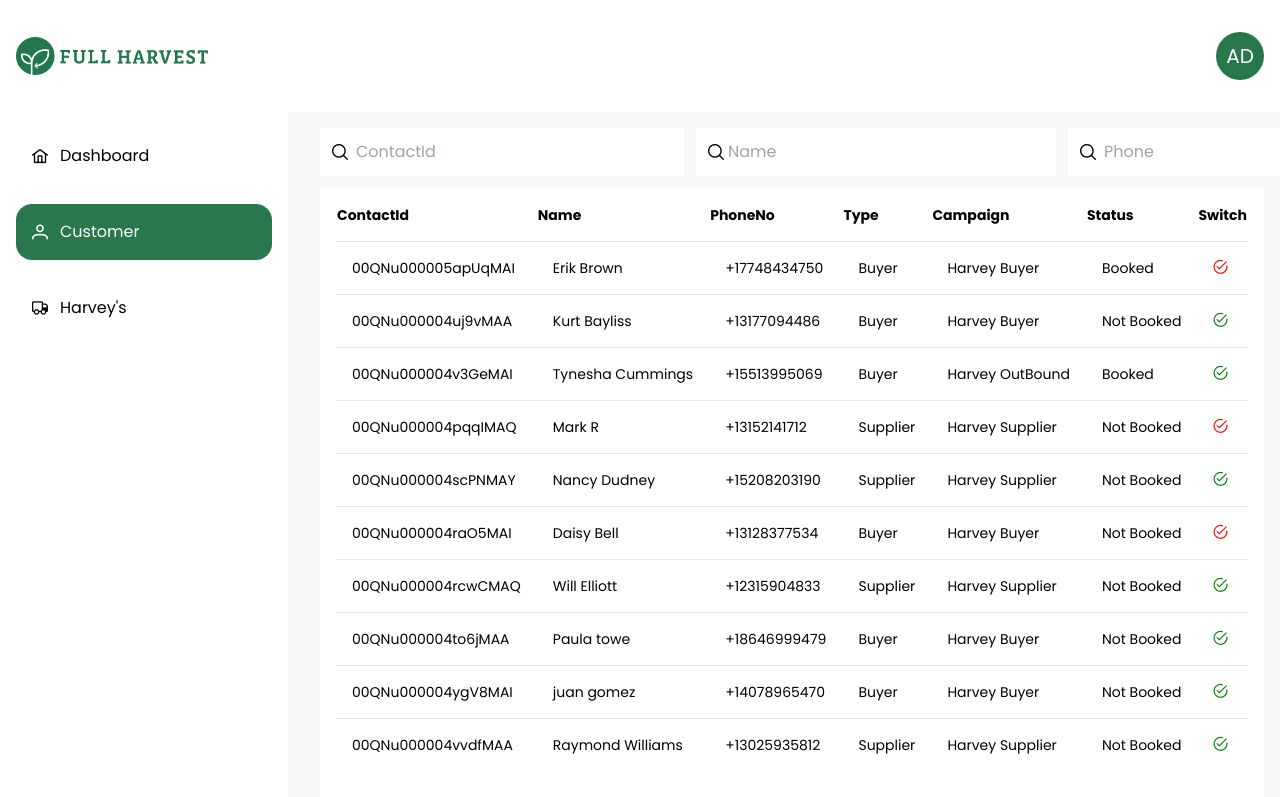
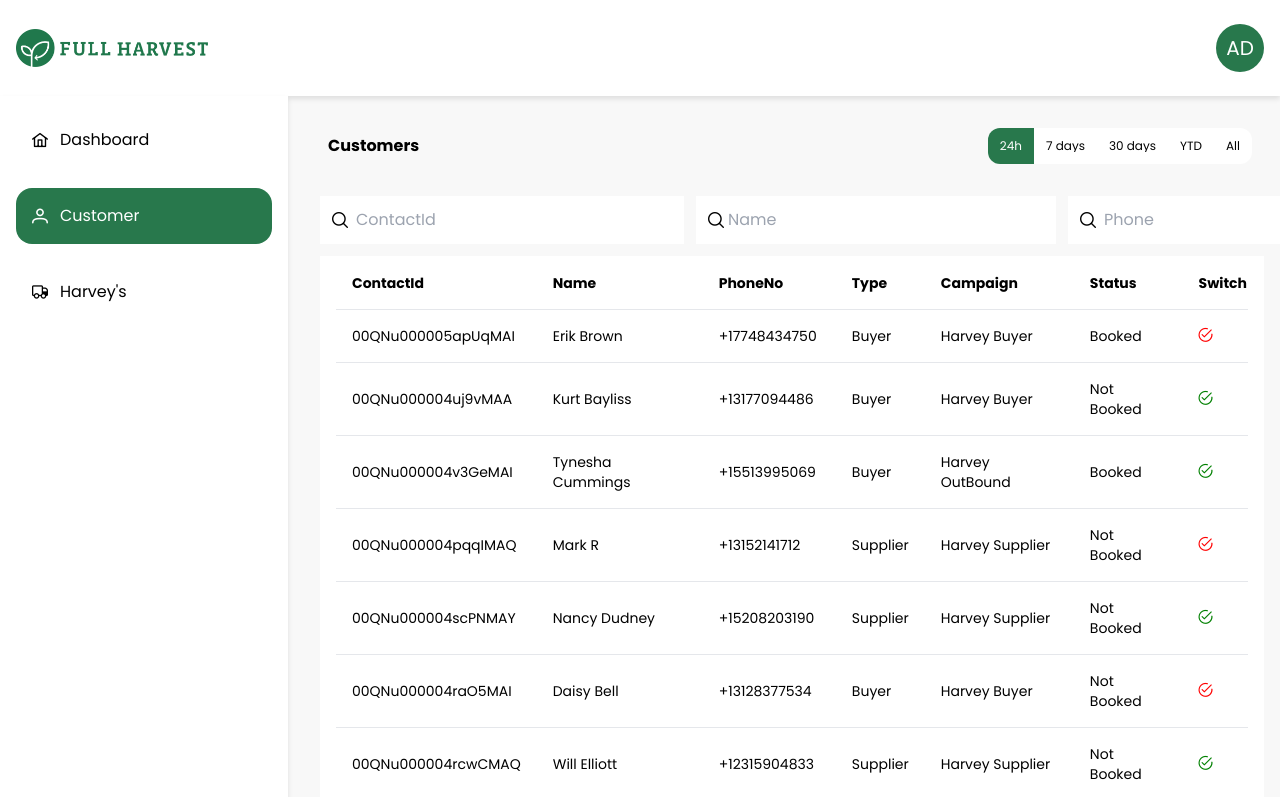
Before and after one commit to Devhamza-glitch/dashboard, a React (Vite) app: page /customer in a window 1280 px wide. Shown: the top 797 px of the page. Built offline with nearby package versions, Linux system fonts and the light colour scheme.

Commit message:
minor changes

```diff
--- a/src/components/customer/Customer.jsx
+++ b/src/components/customer/Customer.jsx
@@ -1,7 +1,33 @@
 import { DataTable } from "primereact/datatable";
 import { Column } from "primereact/column";
 import { InputText } from "primereact/inputtext";
+import { TabMenu } from "primereact/tabmenu";
 import { useState } from "react";
+import styled from "styled-components";
+
+
+
+const items = [
+  { label: "24h" },
+  { label: "7 days" },
+  { label: "30 days" },
+  { label: "YTD" },
+  { label: "All" },
+];
+
+const CustomTabMenu = styled(TabMenu)`
+  background-color: transparent;
+  font-family: "Poppins";
+  font-size: 12px;
+  border-radius: 12px;
+
+  .p-tabmenuitem.p-highlight {
+    background-color: #28784c;
+    .p-menuitem-link {
+      color: #fff;
+    }
+  }
+`;
 
 function Customer() {
   const dummyData = [
@@ -495,6 +521,7 @@
   const [campaign, setCampaign] = useState("");
   const [status, setStatus] = useState("");
   const [gepeto, setGepeto] = useState("");
+    const [activeIndex, setActiveIndex] = useState(0);
 
 
   const nameBodyTemplate = (rowData) => {
@@ -522,6 +549,19 @@
   return (
     <div>
       {/* Search filters */}
+      <div className="mb-8 flex mr-3 pt-4 pl-2 items-center justify-between">
+      <h1 className="font-bold">Customers</h1>
+      <div className="flex flex-1 justify-end">
+        <CustomTabMenu
+          model={items}
+          activeIndex={activeIndex}
+          onTabChange={(e) => setActiveIndex(e.index)}
+          pt={{
+            menuitem: "p-3 bg-white",
+          }}
+        />
+      </div>
+    </div>
       <div className="mb-3 flex gap-3 ">
         <span className="flex items-center gap-2 bg-white p-3">
           <i className="pi pi-search" />
@@ -629,43 +669,43 @@
         className="border-t-[1px] border-gray-200 p-4"
         field="contactid"
         header="ContactId"
-        headerClassName="pb-4"
+        headerClassName="pb-4 pl-4"
       ></Column>
         <Column
           className="border-t-[1px] border-gray-200 p-4"
           body={nameBodyTemplate}
           header="Name"
-          headerClassName="pb-4"
+          headerClassName="pb-4 pl-4"
         ></Column>
         <Column
           className="border-t-[1px] border-gray-200 p-4"
           field="contact_phone"
           header="PhoneNo"
-          headerClassName="pb-4"
+          headerClassName="pb-4 pl-4"
         ></Column>
         <Column
           className="border-t-[1px] border-gray-200 p-4"
           field="type"
           header="Type"
-          headerClassName="pb-4"
+          headerClassName="pb-4 pl-4"
         ></Column>
         <Column
           className="border-t-[1px] border-gray-200 p-4"
           field={campaignBodyTemplate}
           header="Campaign"
-          headerClassName="pb-4"
+          headerClassName="pb-4 pl-4"
         ></Column>
         <Column
           className="border-t-[1px] border-gray-200 p-4"
           body = {statusBodyTemplate}
           header="Status"
-          headerClassName="pb-4"
+          headerClassName="pb-4 pl-4"
         ></Column>
         <Column
           className="border-t-[1px] border-gray-200 p-4"
           body ={switchBodyTemplate}
           header="Switch"
-          headerClassName="pb-4"
+          headerClassName="pb-4 pl-4"
         ></Column>
       </DataTable>
     </div>
--- a/src/components/db-home/DBHome.jsx
+++ b/src/components/db-home/DBHome.jsx
@@ -111,7 +111,7 @@
   }, []);
   return (
     <>
-      <div className="mb-8 flex mr-3 items-center justify-between">
+      <div className="mb-8 flex mr-3 pt-4 pl-2 items-center justify-between">
         <h1 className="font-bold">Welcome to Your Dashboard!</h1>
         <div className="flex flex-1 justify-end">
           <CustomTabMenu
--- a/src/components/header/Header.jsx
+++ b/src/components/header/Header.jsx
@@ -3,7 +3,7 @@
 
 function Header() {
   return (
-    <header className="fixed top-0 z-[960] flex w-full h-28 items-center justify-between bg-white px-4 py-3">
+    <header className="fixed top-0 z-[960] flex w-full h-24 items-center shadow-dbWidget  justify-between bg-white px-4 py-3">
       <Link className="inline-block max-h-20 max-w-48" to="/dashboard">
         <img src="/assets/img/logo.png" />
       </Link>
--- a/src/components/sidebar/Sidebar.jsx
+++ b/src/components/sidebar/Sidebar.jsx
@@ -2,7 +2,7 @@
 
 function Sidebar() {
   return (
-    <aside className="fixed  h-full w-72 top-28 z-[960]  bg-white p-4">
+    <aside className="fixed  h-full w-72 top-24 z-[960] shadow-dbWidget  bg-white p-4">
       <ul>
         <li className="">
           <NavLink
--- a/src/pages/DashboardLayout.jsx
+++ b/src/pages/DashboardLayout.jsx
@@ -9,7 +9,7 @@
       <Header />
       <main className="">
         <Sidebar />
-        <div className="pl-80 pt-32 pr-4">
+        <div className="pl-80 pt-28 pr-4">
           <Outlet />
         </div>
       </main>
```
